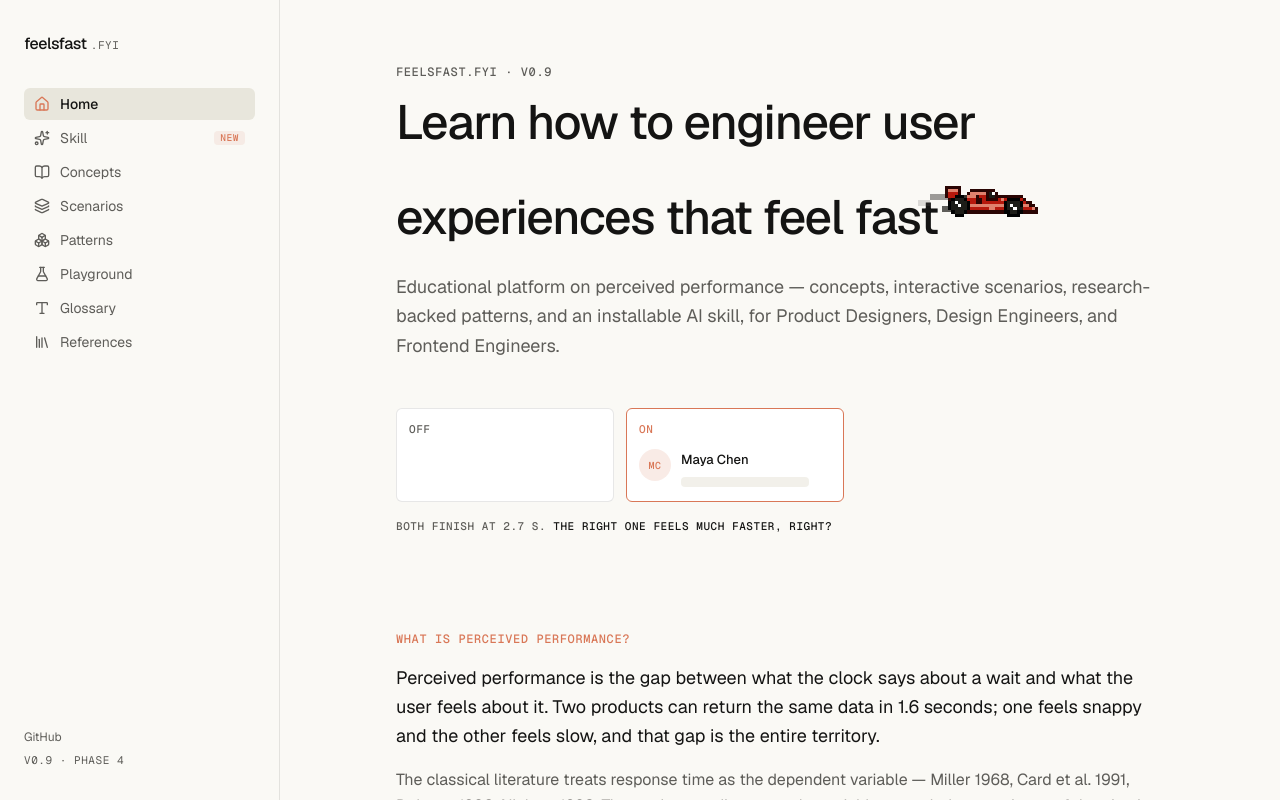
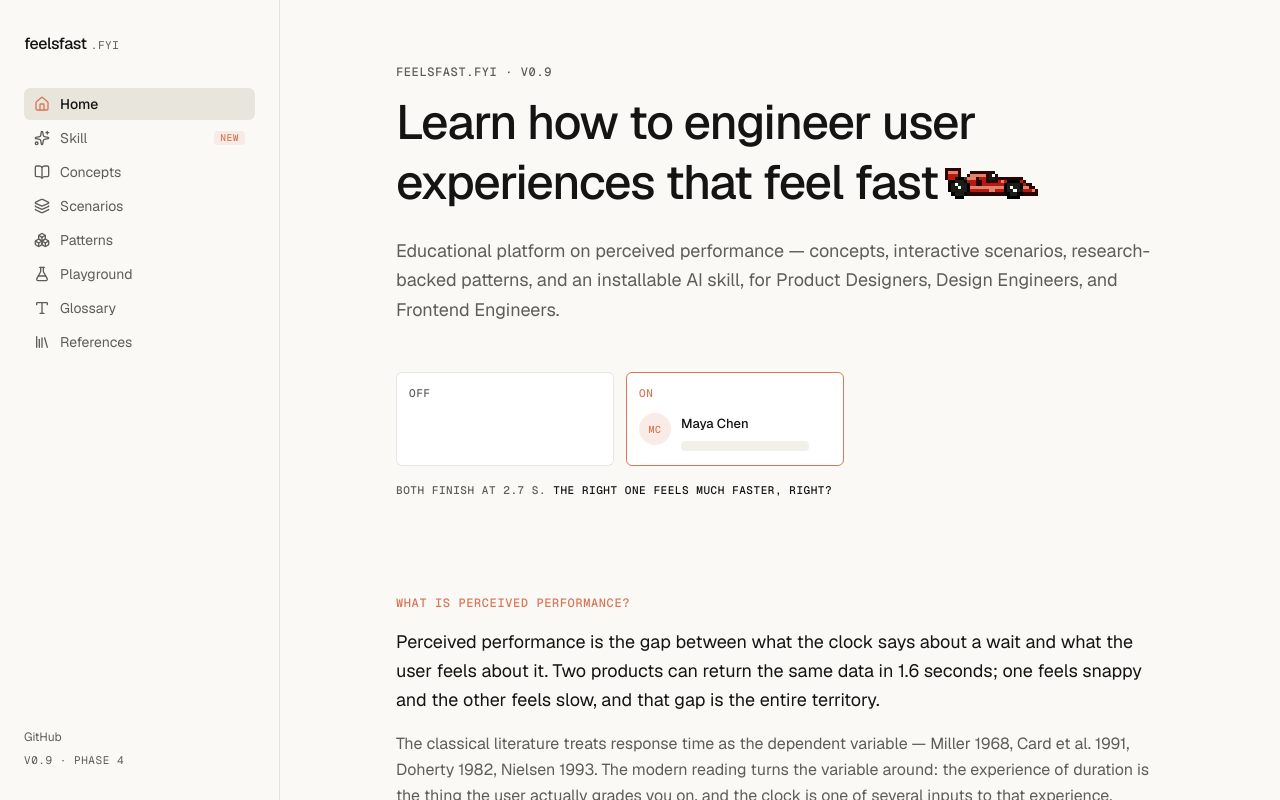
Before and after one commit to andrzejdelgado/feelsfast, a Next.js app: page / in a window 1280 px wide. Shown: the top 800 px of the page. Built offline with nearby package versions, Linux system fonts and the light colour scheme.

Commit message:
fix: race-car icon switches to rectangular 96 x 48
The bitmap is a long horizontal car (~2:1 aspect), so a square
container letter-boxed it. Sized to w-24 h-12 (96 x 48 px) so the
car fills the box properly. vertical-align back to -0.15em since
the height halved.

```diff
--- a/src/app/page.tsx
+++ b/src/app/page.tsx
@@ -105,8 +105,8 @@ export default function HomePage() {
           <span className="whitespace-nowrap">
             fast
             <RaceCarIcon
-              className="ml-1 inline-block size-[2em]"
-              style={{ verticalAlign: "-0.3em" }}
+              className="ml-1 inline-block h-12 w-24"
+              style={{ verticalAlign: "-0.15em" }}
             />
           </span>
         </h1>
```
